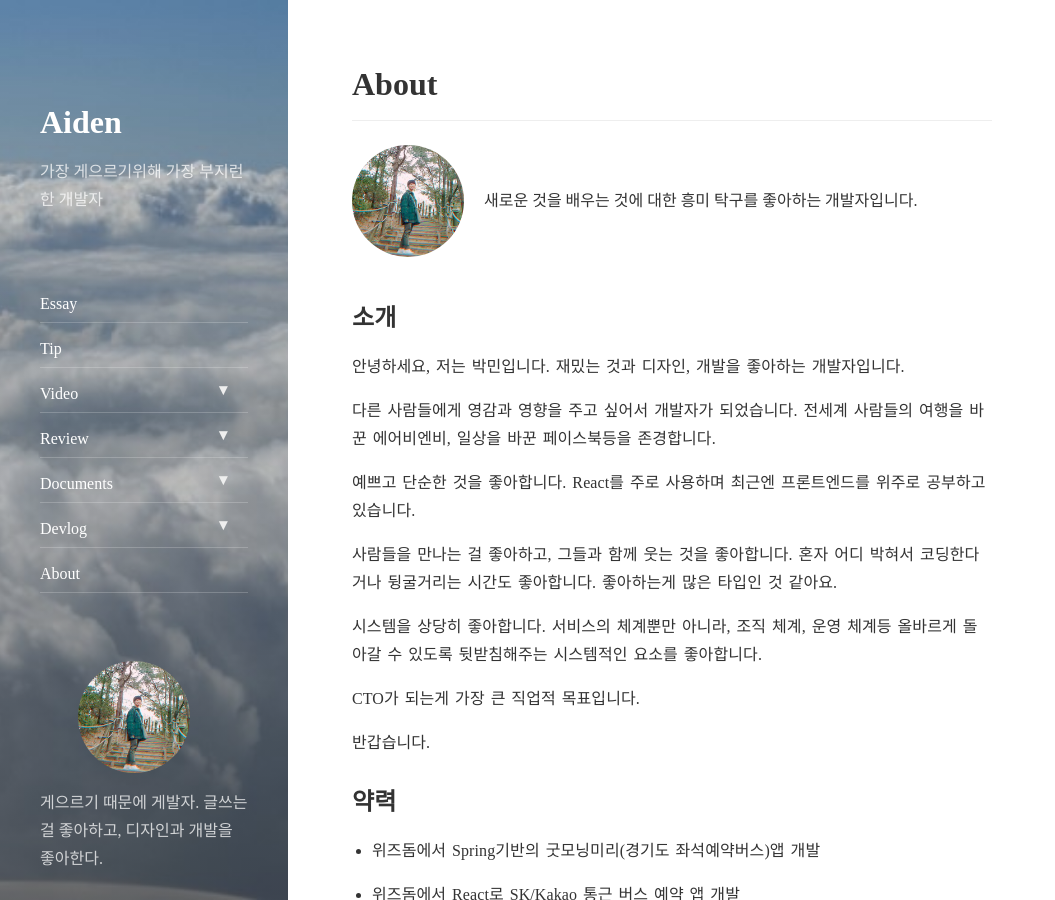
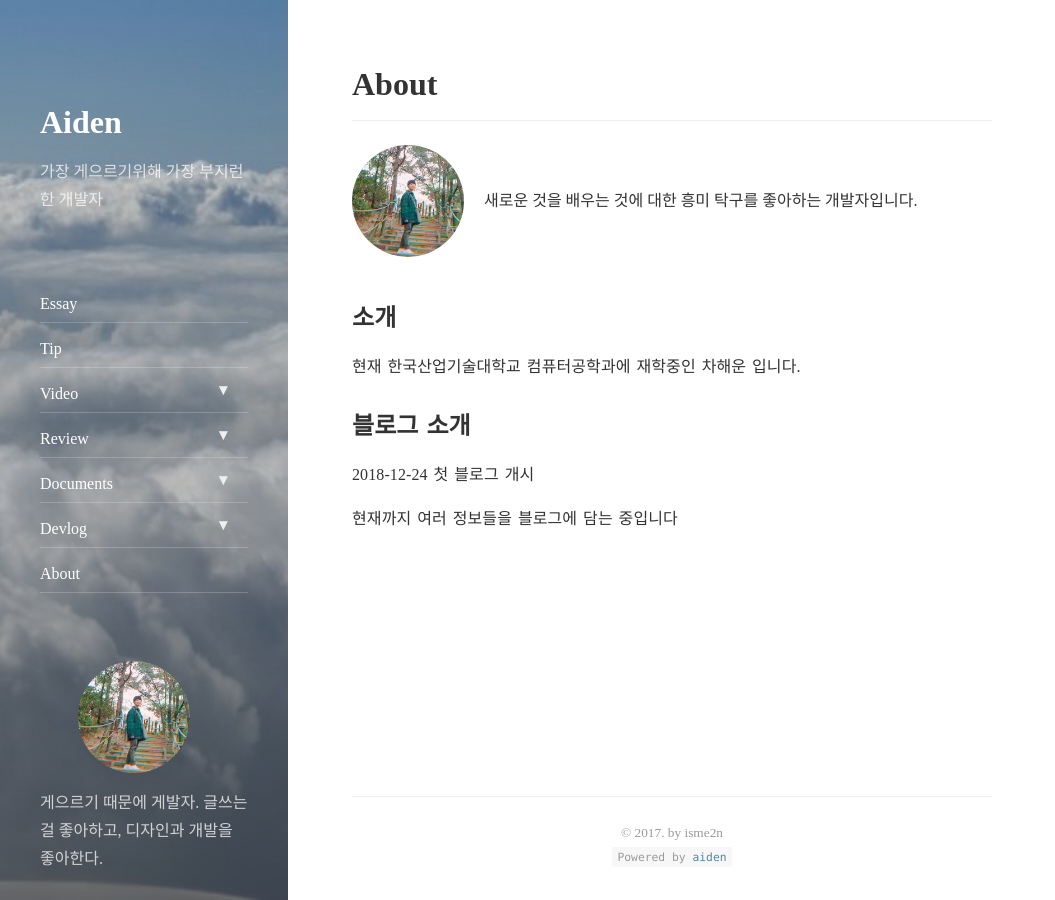
Before and after one commit to chahaun/chahaun.github.io, a Jekyll site: the page built from about.md, in a window 1280 px wide and 900 px high. Shown: the whole window, without its empty margins (0-1055 px from the left). Built offline with Jekyll 4.4.1, drawn with Linux system fonts in a browser that asks for light colours; nearby versions of some CDN libraries; some of the changed text lies outside the part shown.

Commit message:
Update about.md

```diff
--- a/about.md
+++ b/about.md
@@ -5,60 +5,13 @@ menu: true
 order: 10
 ---
 
+
 ## 소개
 
-안녕하세요, 저는 박민입니다. 재밌는 것과 디자인, 개발을 좋아하는 개발자입니다.
+현재 한국산업기술대학교 컴퓨터공학과에 재학중인 차해운 입니다.
 
-다른 사람들에게 영감과 영향을 주고 싶어서 개발자가 되었습니다. 전세계 사람들의 여행을 바꾼 에어비엔비, 일상을 바꾼 페이스북등을 존경합니다.
+## 블로그 소개
 
-예쁘고 단순한 것을 좋아합니다. React를 주로 사용하며 최근엔 프론트엔드를 위주로 공부하고 있습니다.
+2018-12-24 첫 블로그 개시
 
-사람들을 만나는 걸 좋아하고, 그들과 함께 웃는 것을 좋아합니다. 혼자 어디 박혀서 코딩한다거나 뒹굴거리는 시간도 좋아합니다. 좋아하는게 많은 타입인 것 같아요.
-
-시스템을 상당히 좋아합니다. 서비스의 체계뿐만 아니라, 조직 체계, 운영 체계등 올바르게 돌아갈 수 있도록 뒷받침해주는 시스템적인 요소를 좋아합니다.
-
-CTO가 되는게 가장 큰 직업적 목표입니다.
-
-반갑습니다.
-
-## 약력
-
-- 위즈돔에서 Spring기반의 굿모닝미리(경기도 좌석예약버스)앱 개발
-
-- 위즈돔에서 React로 SK/Kakao 통근 버스 예약 앱 개발
-
-- 이해라이프스타일에서 ReactNative로 홈퍼니싱 하이브리드 앱 개발
-
-- 숭실대학교 IT대학 컴퓨터학부 전공
-
-- 숭실대학교 IT대학 학생회장
-
-- 계남초/계남중/계남고 졸업
-
-- 경기도 부천 출생
-
-## 사이드프로젝트
-
-- [react-redux-material-meteor](https://github.com/isme2n/react-redux-material-meteor) - 보일러 플레이트
-
-- [48Wedding](http://48wedding.com) - 웨딩카드 만들기 서비스
-
-- [secretary](https://chrome.google.com/webstore/detail/secretary/bijcgcgbhmeemlnidoigdcnokggknikb?hl=ko) - 기사요약 크롬 확장서비스
-
-- [이미지필터](https://github.com/isme2n/react-image-filter-app) - 캔버스 이미지 필터를 공부하며 만든 샘플 앱
-
-- [유튜브 함께보기](https://youtu.be/7IFEO9D6G4Y) - 유튜브 동영상을 다른사람들과 함께 보며 대화를 나누는 앱
-
-## 발표
-
-- [GDG Summer Party 테크니컬 세션 - 자바스크립트 제대로 알기](https://www.slideshare.net/MinPark48/ss-79004233)
-
-## 강의
-
-- [React로 라이브 컴파일러 만들기](https://www.youtube.com/playlist?list=PLBrx45N7b6tkdisu8ZhKs02tEf5wDuk2W)
-
-## 하고싶은 말
-
-다양한 사이드 프로젝트 제안, 친구 제안, 번개 제안 등등 해주시면 좋아합니다.
-
-행복하세요 오늘도.
+현재까지 여러 정보들을 블로그에 담는 중입니다
```
